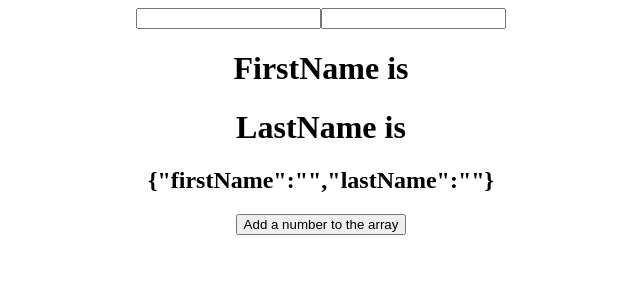
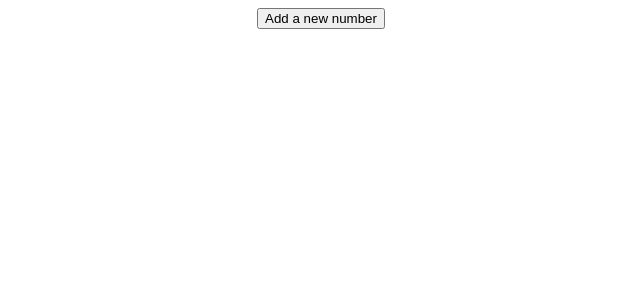
Before and after one commit to LilianMathu/react-hooks, a React (Create React App) app: page / in a window 1280 px wide. Shown: the top 300 px of the page, without its empty margins (319-959 px from the left). Built offline with nearby package versions, Linux system fonts and the light colour scheme.

Commit message:
useState with array

```diff
--- a/src/App.js
+++ b/src/App.js
@@ -2,7 +2,7 @@ import "./App.css";
 
 //import CounterHook from "./Components/CounterHook";
 //import Hook2 from "./Components/Hook2";
-import Hook3 from "./Components/Hook3";
+//import Hook3 from "./Components/Hook3";
 import Hook4 from "./Components/Hook4";
 
 function App() {
@@ -10,7 +10,7 @@ function App() {
     <div className="App">
       {/*<CounterHook />*/}
       {/*<Hook2 />*/}
-      <Hook3 />
+      {/*<Hook3 />*/}
       <Hook4 />
     </div>
   );
--- a/src/Components/Hook4.js
+++ b/src/Components/Hook4.js
@@ -3,19 +3,22 @@ import React, { useState } from "react";
 function Hook4() {
   const [numbers, setNumbers] = useState([]);
 
-  const addNumbers = (e) => {
-    setNumbers(...numbers, {
-      id: numbers.length,
-      value: Math.floor(Math.random() * 10) + 1,
-    });
+  const addNumber = () => {
+    setNumbers([
+      ...numbers,
+      {
+        id: numbers.length,
+        value: Math.ceil(Math.random() * 10),
+      },
+    ]);
   };
 
   return (
     <div>
-      <button onClick={addNumbers}>Add a number to the array</button>
+      <button onClick={addNumber}>Add a new number</button>
       <ul>
         {numbers.map((number) => (
-          <li key={number.id}>{number.value} </li>
+          <li key={number.id}>Value: {number.value} </li>
         ))}
       </ul>
     </div>
```
